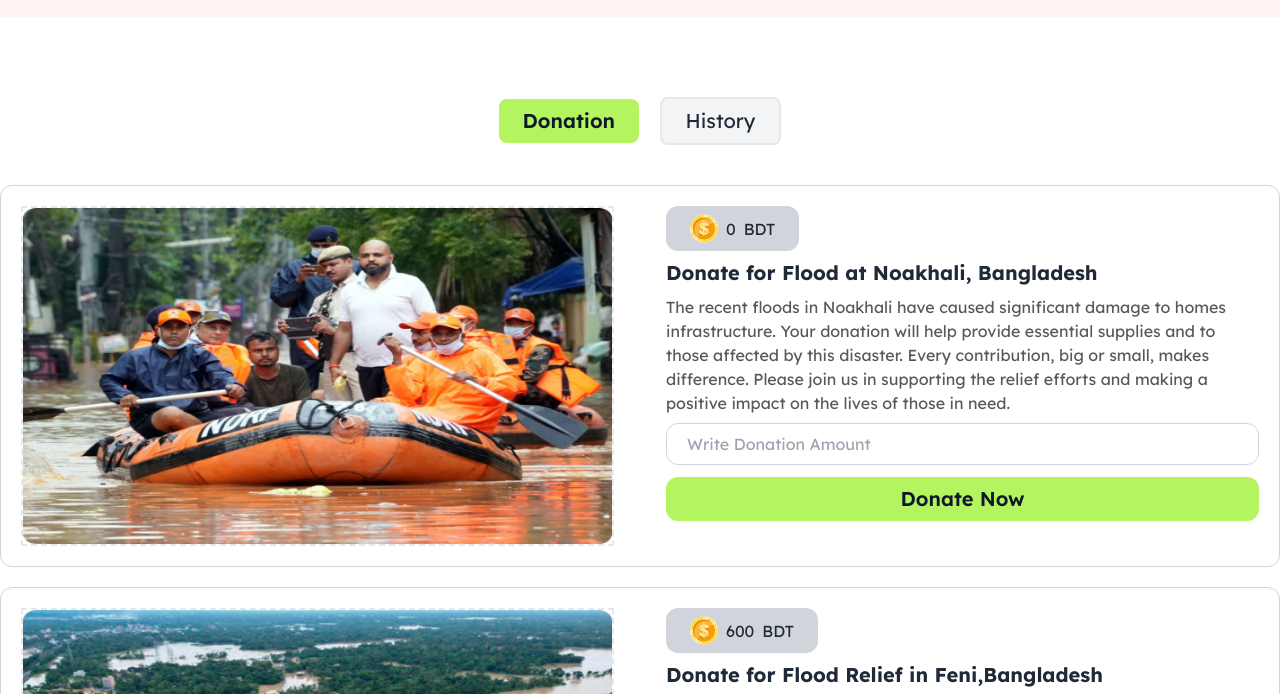
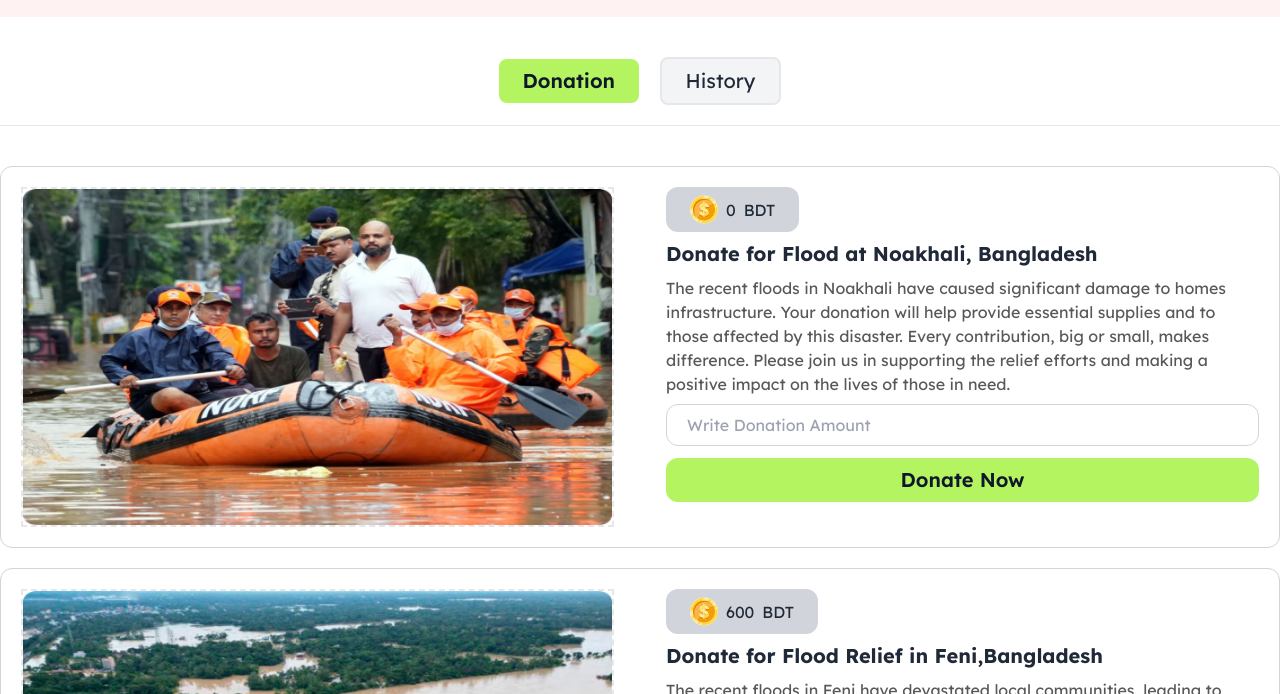
Before and after one commit to chayon1001/Donate-for-Flood-Bangladesh, a plain HTML site: page index.html in a window 1280 px wide. Shown: the part 72-766 px from the top of the page. Drawn offline with nearby package versions, Linux system fonts and the light colour scheme.

Commit message:
fixed the navber sticky

```diff
--- a/index.html
+++ b/index.html
@@ -37,18 +37,13 @@
             font-family: "Lexend", sans-serif;
         }
 
-        .navber-position{
-            position: sticky;
-            top: 0;
-            overflow: hidden;
-        }
     </style>
 
 
 </head>
 
 <body class="lexend-font">
-    <header class="navber-position">
+    <header class="sticky top-0 z-10 backdrop-filter backdrop-blur-lg bg-opacity-30 border-b border-gray-200 pb-5">
         <div class="bg-red-50">
             <nav class="container mx-auto pt-5 pb-5 ">
                 <div class="flex justify-between">
@@ -78,7 +73,7 @@
             </nav>
         </div>
 
-        <div class="space-x-4 text-center mt-20">
+        <div class="space-x-4 text-center mt-10">
             <button id="donation-btn" class="bg-primary px-6 py-2 rounded-lg text-xl text-slate-900 font-semibold ">Donation</button>
             <button id="history-btn" class="px-6 py-2 rounded-lg text-xl border-2 bg-gray-100 hover:bg-gray-300 ">History</button>
         </div>
```
